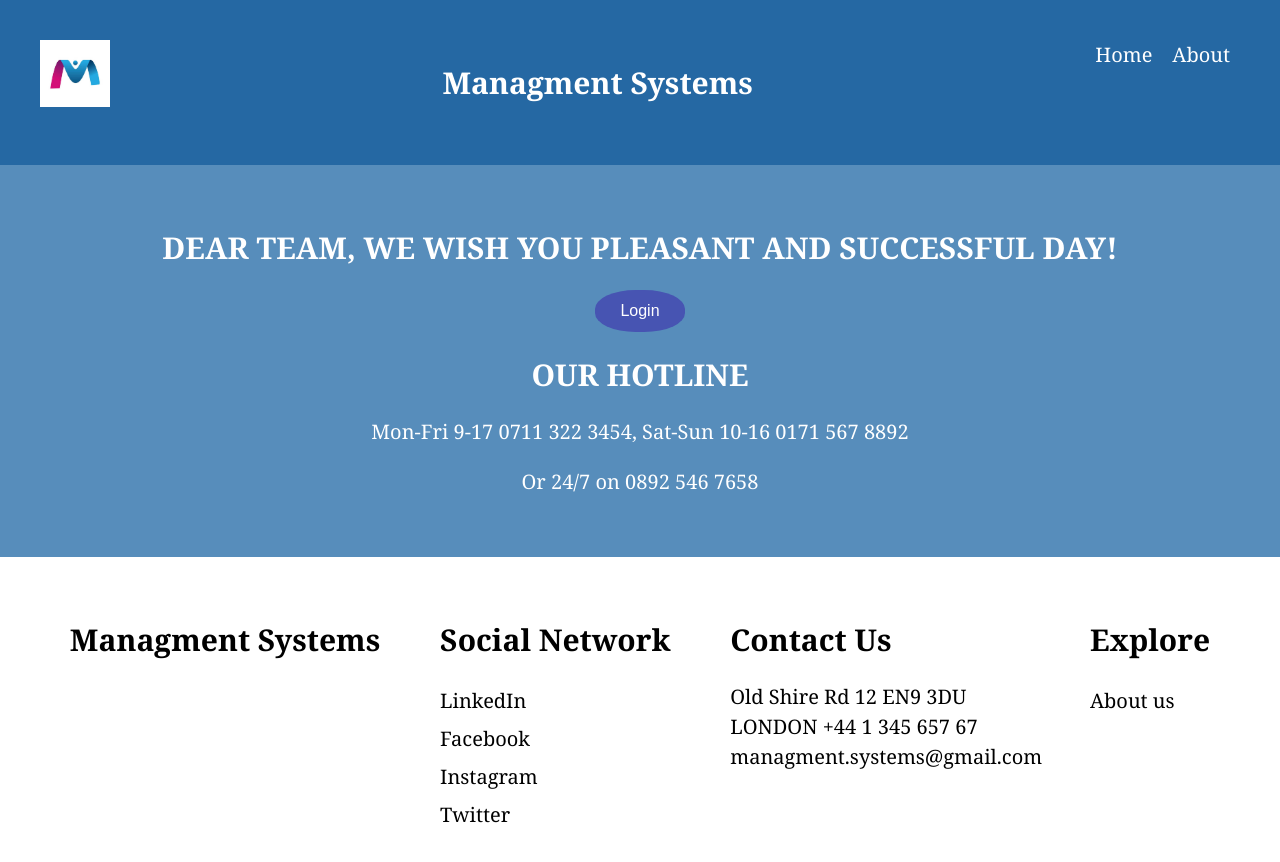
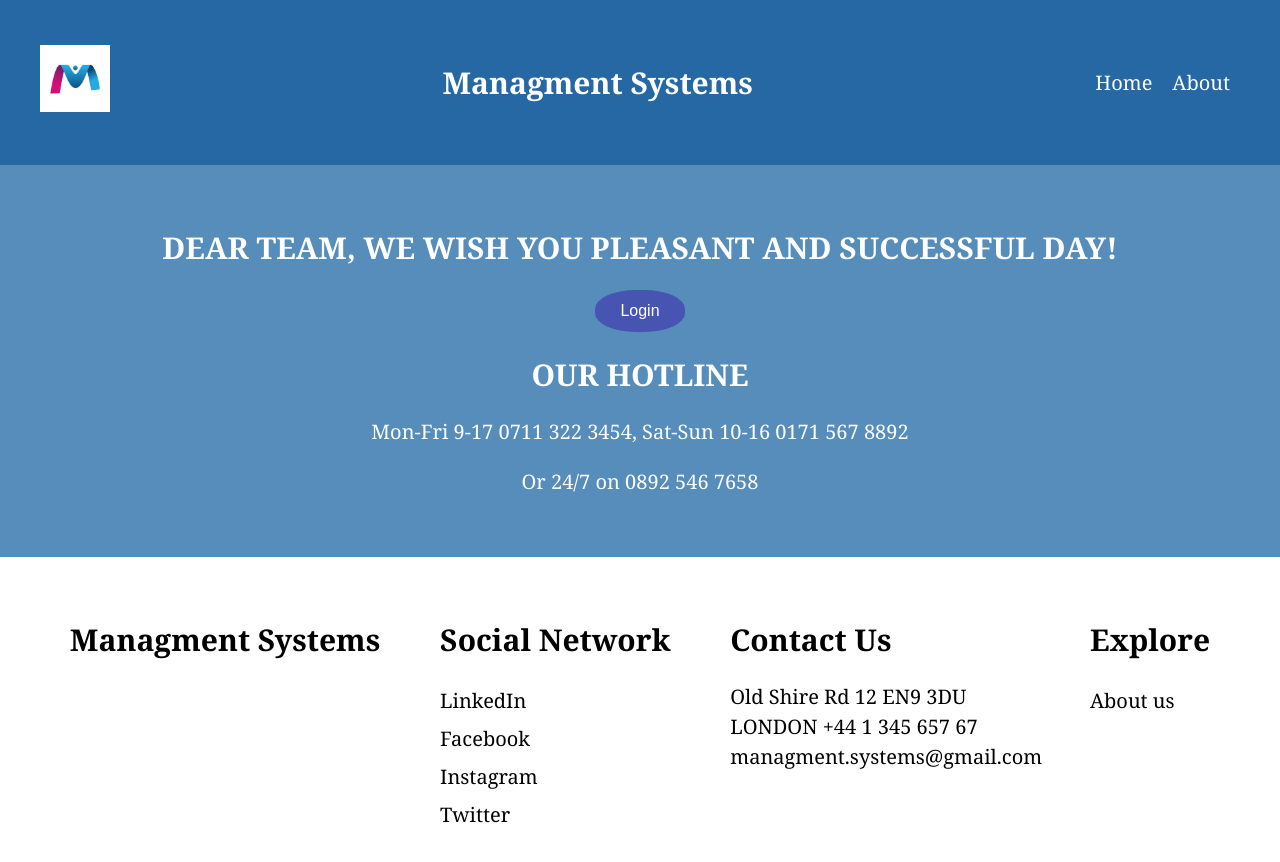
Before and after one commit to lsvelikov/Cashier, an Angular app: page / in a window 1280 px wide. Shown: the top 862 px of the page. Built offline with nearby package versions, Linux system fonts and the light colour scheme.

Commit message:
css header

```diff
--- a/src/app/header/header.component.css
+++ b/src/app/header/header.component.css
@@ -1,11 +1,13 @@
 .site-header {
     display: flex;
     justify-content: space-between;
+    align-items: center;
     color: white;
 }
 
 .site-header nav ul {
   display: flex;
+  align-items: center;
 }
 
 .site-header nav li {
```
